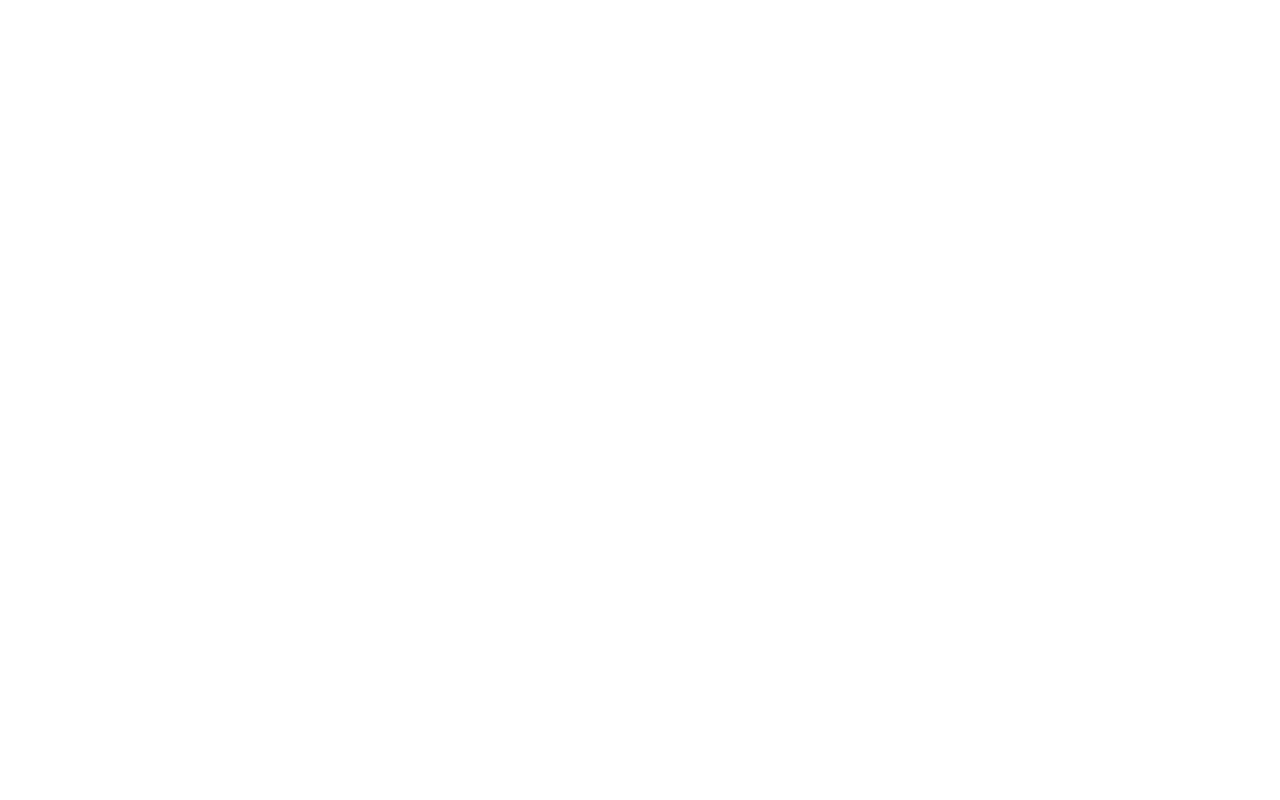
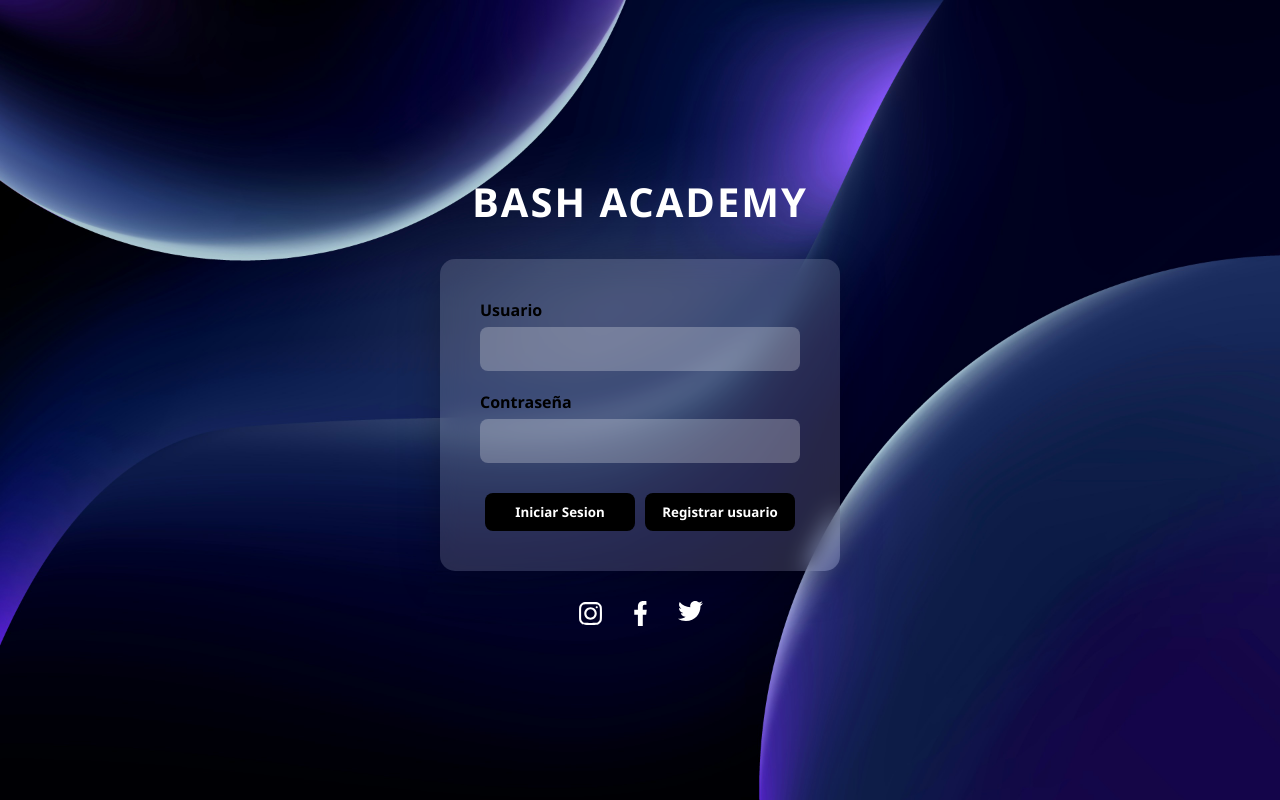
Before and after one commit to sarzuricarlos/proyecto_tbd, a plain HTML site: page index.html in a window 1280 px wide. Drawn offline with Linux system fonts and the light colour scheme.

Commit message:
Panel de inicio de sesion

```diff
--- a/assets/css/index.css
+++ b/assets/css/index.css
@@ -0,0 +1,112 @@
+* {
+    margin: 0;
+    padding: 0;
+    box-sizing: border-box;
+    font-family: 'Segoe UI', Tahoma, Geneva, Verdana, sans-serif;
+}
+
+body {
+    background-image: url(../img/fondo_pantalla_inicio.jpg);
+    background-size: cover;
+    background-repeat: no-repeat;
+    background-position: center;
+    min-height: 100vh;
+    display: flex;
+    flex-direction: column;
+    justify-content: center;
+    align-items: center;
+    padding: 20px;
+}
+
+header {
+    color: #fff;
+    font-size: 2.5em;
+    font-weight: 700;
+    text-transform: uppercase;
+    letter-spacing: 2px;
+    margin-bottom: 30px;
+}
+
+#caja_inicio {
+    background: rgba(255, 255, 255, 0.15);
+    border-radius: 15px;
+    box-shadow: 0 10px 40px rgba(0, 0, 0, 0.3);
+    backdrop-filter: blur(12px);
+    padding: 40px;
+    width: 400px;
+    display: flex;
+    flex-direction: column;
+    align-items: stretch;
+    gap: 20px;
+}
+
+.caja_usuario, .caja_contra {
+    display: flex;
+    flex-direction: column;
+    text-align: left;
+}
+
+#text_user, #text_contra {
+    font-weight: 600;
+    margin-bottom: 6px;
+}
+
+#name_user, #contra_user {
+    padding: 12px;
+    border-radius: 8px;
+    border: none;
+    outline: none;
+    font-size: 15px;
+    background-color: rgba(255, 255, 255, 0.25);
+    color: #fff;
+    transition: background-color 0.3s ease;
+}
+
+#name_user:focus, #contra_user:focus {
+    background-color: rgba(255, 255, 255, 0.4);
+}
+
+#caja_inicio nav:last-of-type {
+    display: flex;
+    justify-content: space-between;
+    margin-top: 10px;
+}
+
+button {
+    flex: 1;
+    margin: 0 5px;
+    padding: 10px 0;
+    border: none;
+    border-radius: 8px;
+    background-color: #000;
+    color: white;
+    font-weight: 600;
+    cursor: pointer;
+    transition: all 0.3s ease;
+}
+
+button:hover {
+    background-color: #333;
+    transform: scale(1.05);
+}
+
+#iconos_redes_sociales {
+    margin-top: 30px;
+}
+
+#iconos_redes_sociales nav {
+    display: flex;
+    justify-content: center;
+    gap: 25px;
+}
+
+#iconos_redes_sociales img {
+    width: 25px;
+    filter: brightness(0) invert(1);
+    cursor: pointer;
+    transition: transform 0.3s ease;
+}
+
+#iconos_redes_sociales img:hover {
+    transform: scale(1.2);
+}
--- a/index.html
+++ b/index.html
@@ -3,12 +3,23 @@
 <head>
     <meta charset="UTF-8">
     <meta name="viewport" content="width=device-width, initial-scale=1.0">
-    <title>Alfredo Instantaneo</title>
+    <link rel="shortcut icon" href="assets/icons/bash_icono_pagina.svg" type="image/x-icon">
+    <link rel="stylesheet" href="assets/css/index.css">
+    <title>Bash Academy</title>
 </head>
 <body>
-    <header></header>
-    <nav></nav>
-    <article></article>
-    <footer></footer>
+    <header>Bash Academy</header>
+    <article id="caja_inicio">
+        <nav class="caja_usuario"><span id="text_user">Usuario</span><input type="" name="" id="name_user"></nav>
+        <nav class="caja_contra"><span id="text_contra">Contraseña</span><input type="" name="" id="contra_user"></nav>
+        <nav><button type="button">Iniciar Sesion</button><button type="button">Registrar usuario</button></nav>
+    </article>
+    <footer id="iconos_redes_sociales">
+        <nav>
+            <img src="assets/icons/instagram.svg" alt="">
+            <img src="assets/icons/facebook.svg" alt="">
+            <img src="assets/icons/twitter.svg" alt="">
+        </nav>
+    </footer>
 </body>
 </html>
```
